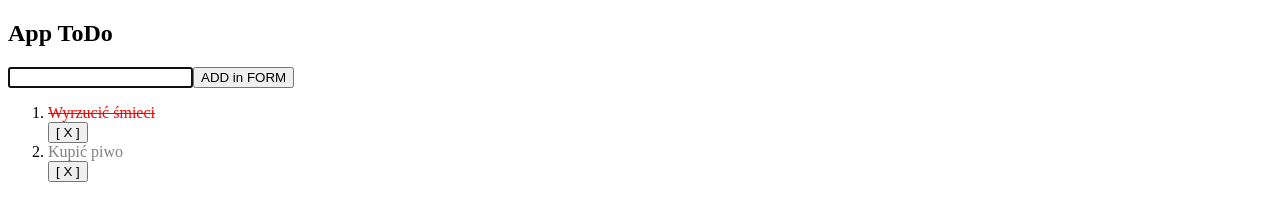
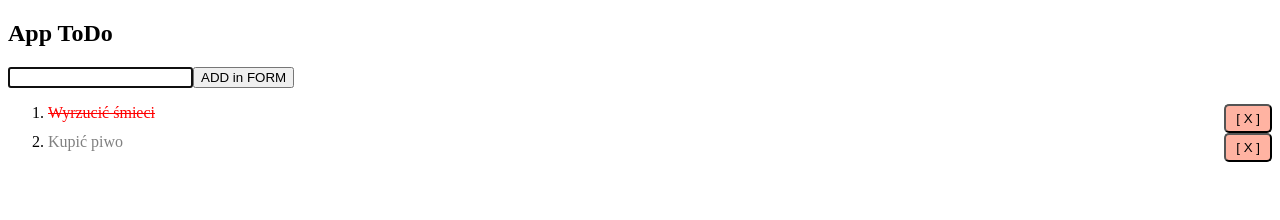
Before and after one commit to andrzej-stasinski/app-ToDo-in-JavaScript, a plain HTML site: page index.html in a window 1280 px wide. Drawn offline with Linux system fonts and the light colour scheme.

Commit message:
Add some styles CSS

```diff
--- a/script.js
+++ b/script.js
@@ -1,10 +1,4 @@
 'use strict'
-
-// Description
-// -------------------------------
-// click w button robi submit
-// zatem w form robimy addEventListener na submit
-// input - sam Enter realizuje submit
 
 // state
 // -------------------------------
@@ -73,6 +67,7 @@ const appendArray = function(array, container) {
         container.appendChild(el)
     });
 }
+// delete - button
 const onTaskDelete = function(id) {
     tasks = tasks.filter(task => task.id !== id)
     update()
@@ -80,15 +75,23 @@ const onTaskDelete = function(id) {
 const renderButtonDelete = function(id) {
     const button = document.createElement('button')
     button.textContent = '[ X ]'
+    button.classList.add('task__button--color')
     button.addEventListener('click', function() {
         console.log('id ', id)
         onTaskDelete(id)
     })
     return button
 }
+// task name - div
 const renderTaskName = function() {
     const taskName = document.createElement('div')
     return taskName
+}
+// wrapper task
+const renderTaskWrapper = function() {
+    const wrapper = document.createElement('div')
+    wrapper.classList.add('task_wrapper')
+    return wrapper
 }
 const renderTask = function(task) {
     const container = document.createElement('li')
@@ -111,8 +114,11 @@ const renderTask = function(task) {
 
     const elementButtonDelete = renderButtonDelete(task.id)
 
-    container.appendChild(renderElementName)
-    container.appendChild(elementButtonDelete)
+    const wrapperElement = renderTaskWrapper()
+    container.appendChild(wrapperElement)
+
+    wrapperElement.appendChild(renderElementName)
+    wrapperElement.appendChild(elementButtonDelete)
     return container
 }
 const renderTaskList = function(tasks) {
--- a/style.css
+++ b/style.css
@@ -1,5 +1,6 @@
-.root {
-    margin: 0;
+.task_wrapper {
+    display: flex;
+    justify-content: space-between;
 }
 .todo__task {
     color: grey;
@@ -9,3 +10,9 @@
     text-decoration: line-through;
     color: red;
 }
+.task__button--color {
+    background-color: #ff481f69;
+    padding: 5px 10px;
+    border-radius: 5px;
+    cursor: pointer;
+}
```
